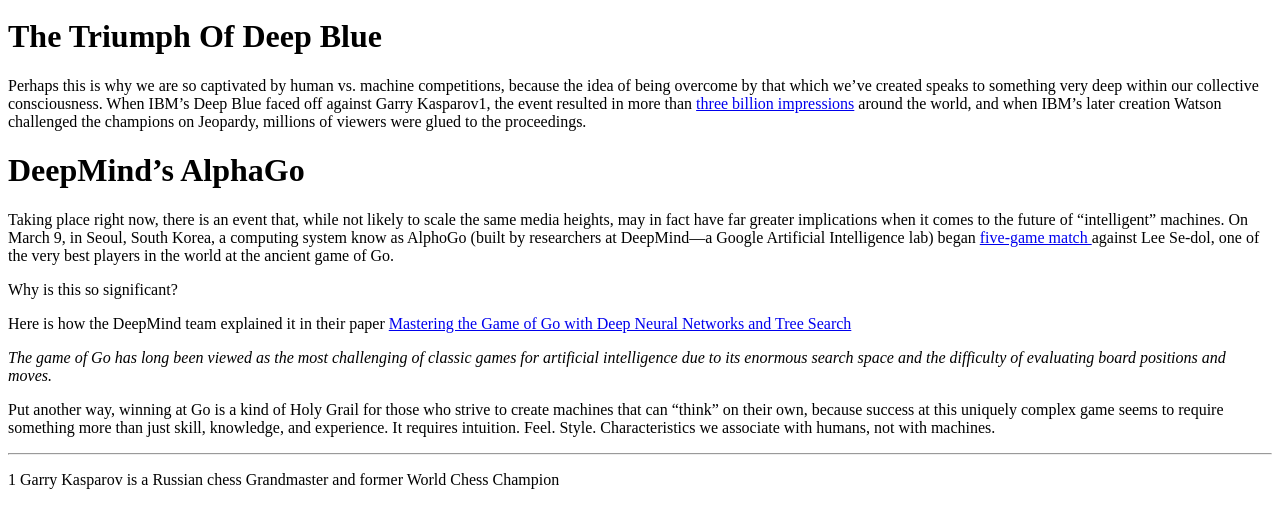
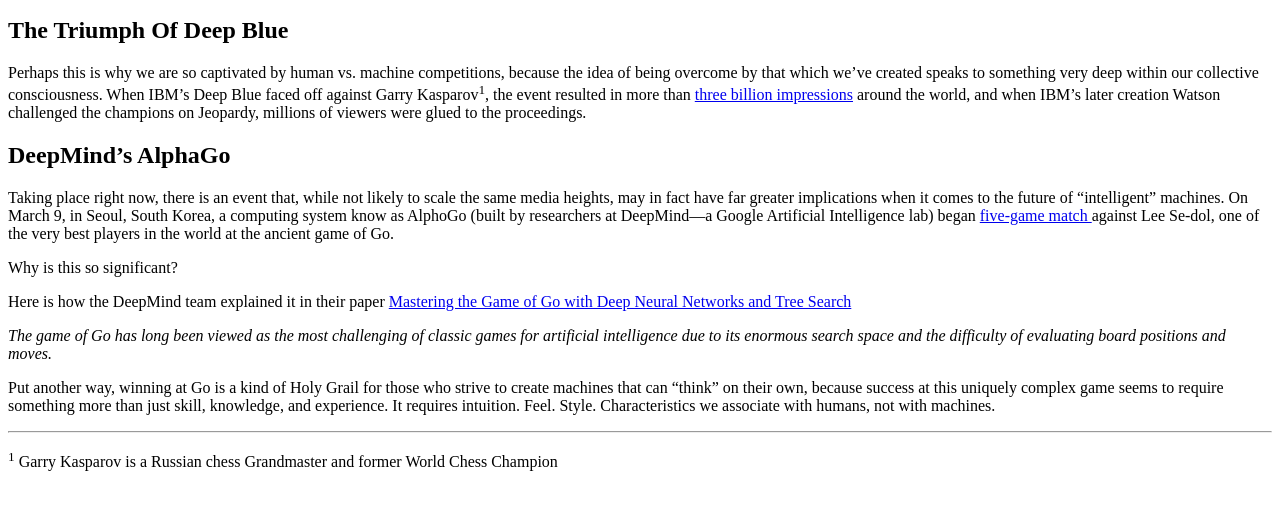
Before and after one commit to jzarta/mockup-to-article, a plain HTML site: page index.html in a window 1280 px wide. Shown: the part 577-1082 px from the top of the page. Drawn offline with Linux system fonts and the light colour scheme.

Commit message:
fixed th html and upload all changes

```diff
--- a/index.html
+++ b/index.html
@@ -31,18 +31,18 @@
 
 <div>
 
- <h1> The Triumph Of Deep Blue </h1>
+ <h2> The Triumph Of Deep Blue </h2>
 
 
 
   <p>
-    Perhaps this is why we are so captivated by human vs. machine competitions, because the idea of being overcome by that which we’ve created speaks to something very deep within our collective consciousness. When IBM’s Deep Blue faced off against Garry Kasparov1, the event resulted in more than <a href="http://www-03.ibm.com/ibm/history/ibm100/us/en/icons/deepblue/" id="www-03.ibm.com">three billion impressions</a> around the world, and when IBM’s later creation Watson challenged the champions on Jeopardy, millions of viewers were glued to the proceedings.
+    Perhaps this is why we are so captivated by human vs. machine competitions, because the idea of being overcome by that which we’ve created speaks to something very deep within our collective consciousness. When IBM’s Deep Blue faced off against Garry Kasparov<sup>1</sup>, the event resulted in more than <a href="http://www-03.ibm.com/ibm/history/ibm100/us/en/icons/deepblue/">three billion impressions</a> around the world, and when IBM’s later creation Watson challenged the champions on Jeopardy, millions of viewers were glued to the proceedings.
   </p>
 </div>
 
 <div>
 
-  <h1>DeepMind’s AlphaGo</h1>
+  <h2>DeepMind’s AlphaGo</h2>
 
   <p>Taking place right now, there is an event that, while not likely to scale the same media heights, may in fact have far greater implications when it comes to the future of “intelligent” machines. On March 9, in Seoul, South Korea, a computing system know as AlphoGo (built by researchers at DeepMind—a Google Artificial Intelligence lab) began <a href="http://venturebeat.com/2016/02/04/youtube-will-livestream-googles-ai-playing-go-superstar-lee-sedol-in-march/"> five-game match </a> against Lee Se-dol, one of the very best players in the world at the ancient game of Go.</p>
 
@@ -57,7 +57,7 @@
     <p>Put another way, winning at Go is a kind of Holy Grail for those who strive to create machines that can “think” on their own, because success at this uniquely complex game seems to require something more than just skill, knowledge, and experience. It requires intuition. Feel. Style. Characteristics we associate with humans, not with machines.</p>
 <div>
     <hr>
-  <p>1 Garry Kasparov is a Russian chess Grandmaster and former World Chess Champion</p>
+  <p><sup>1</sup> Garry Kasparov is a Russian chess Grandmaster and former World Chess Champion</p>
     </hr>
 <div>
 </body>
```
